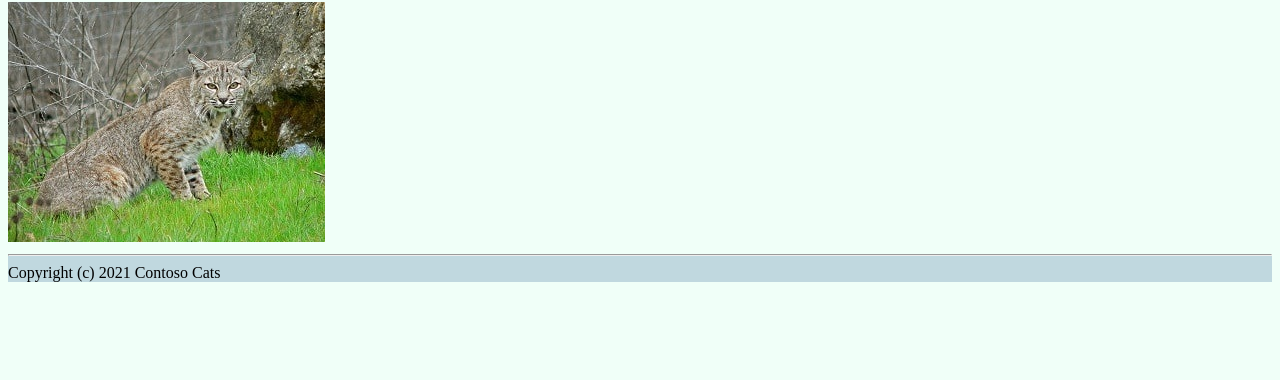
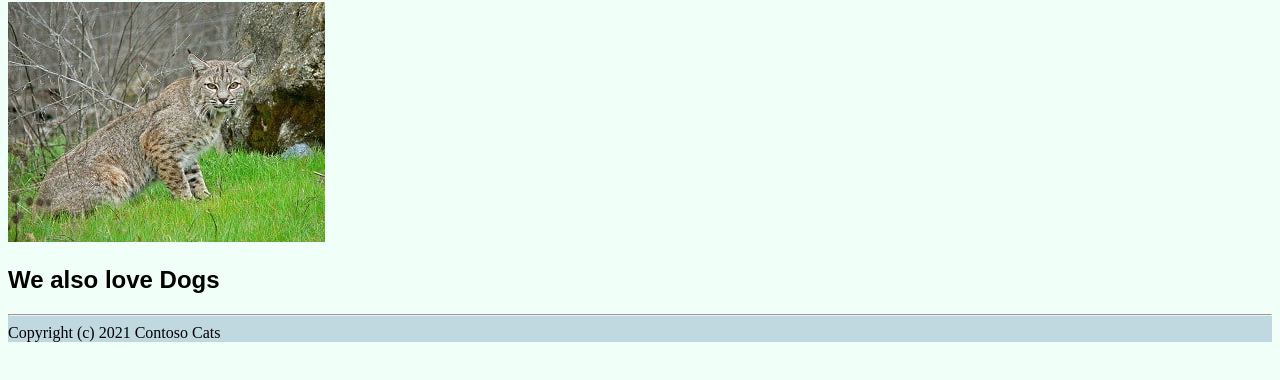
Before and after one commit to esantoro-next/cats, a plain HTML site: page index.html in a window 1280 px wide. Shown: the part 104-484 px from the top of the page. Drawn offline with Linux system fonts and the light colour scheme.

Commit message:
Add an h2 with Dogs

```diff
--- a/index.html
+++ b/index.html
@@ -9,6 +9,7 @@
     <nav><a href="./index.html">home</a></nav>
     <h1>Our Feline Friends</h1>
     <img class="cat" src="CSS/bobcat2-317x240.jpg" />
+    <h2>We also love Dogs</h2>
     <footer><hr>Copyright (c) 2021 Contoso Cats</footer>
   </body>
 </html>
```
